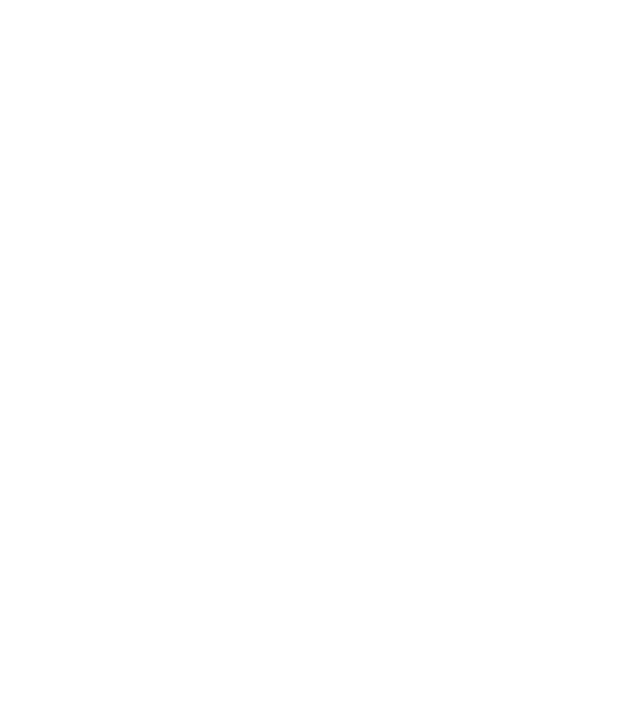
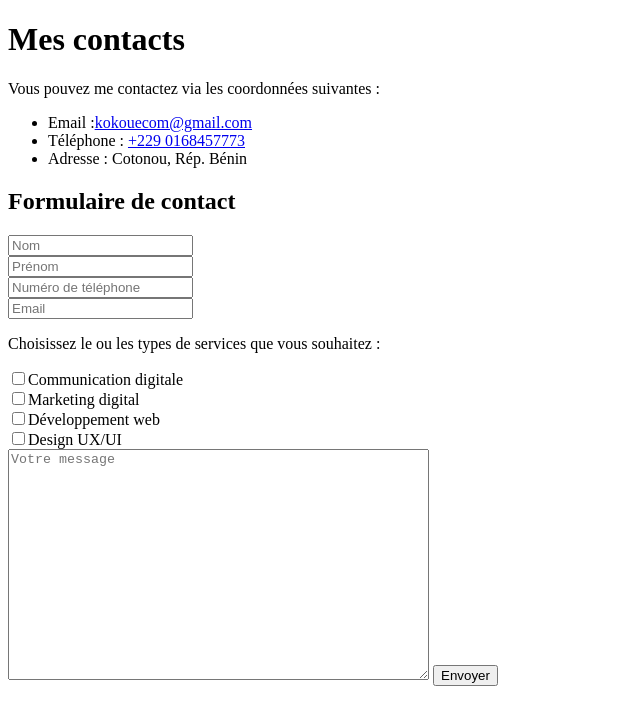
Before and after one commit to kokou-Ange/Dev_Junior, a plain HTML site: page contacts/contacts.html in a window 1280 px wide. Shown: the whole page, without its empty margins (0-640 px from the left). Drawn offline with Linux system fonts and the light colour scheme.

Commit message:
Ajout d'un formulaire de contact et mise à jour des liens vers la page de contacts

```diff
--- a/contacts/contacts.html
+++ b/contacts/contacts.html
@@ -1,11 +1,35 @@
 <!DOCTYPE html>
-<html lang="en">
+<html lang="fr">
 <head>
     <meta charset="UTF-8">
-    <meta name="viewport" content="width=device-width, initial-scale=1.0">
+    <meta name="viewport" content="width=device-width">
     <title>Mes contacts</title>
 </head>
 <body>
+    <h1>Mes contacts</h1>
+    <p>Vous pouvez me contactez via les coordonnées suivantes :</p>
+    <ul>
+        <li>Email :<a href="mailto:kokouecom@gmail.com">kokouecom@gmail.com</a></li>
+        <li>Téléphone : <a href="telto:+2290168457773">+229 0168457773</a></li>
+        <li>Adresse : Cotonou, Rép. Bénin</li>
+    </ul>
 
+    <h2>Formulaire de contact</h2>
+    <form action="">
+        <input type="text" placeholder="Nom" required><br>
+        <input type="text" placeholder="Prénom" required><br>
+        <input type="number" placeholder="Numéro de téléphone" required><br>
+        <input type="email" placeholder="Email" required><br>
+        <p>Choisissez le ou les types de services que vous souhaitez :</p>
+        <input type="checkbox"><span>Communication digitale</span><br>
+        <input type="checkbox"><span>Marketing digital</span><br>
+        <input type="checkbox"><span>Développement web</span><br>
+        <input type="checkbox"><span>Design UX/UI</span><br>
+
+        <textarea placeholder="Votre message" rows="15" cols="50" required></textarea>
+        <button type="submit">Envoyer</button>
+
+
+    </form>
 </body>
 </html>
```
Also changed, not shown: ma_premiere_page_web.html (+3 -0 lines).
